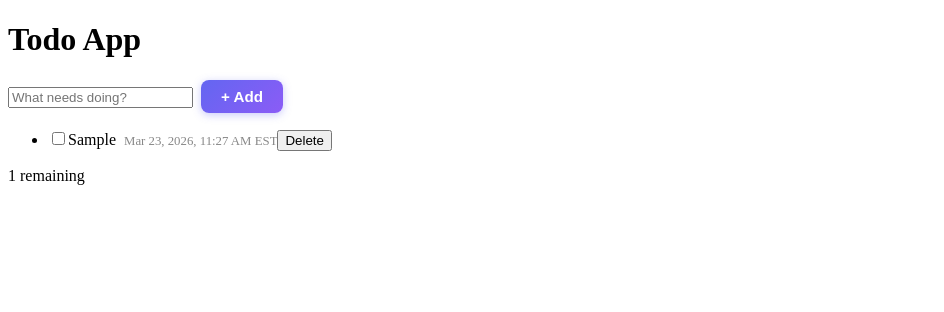
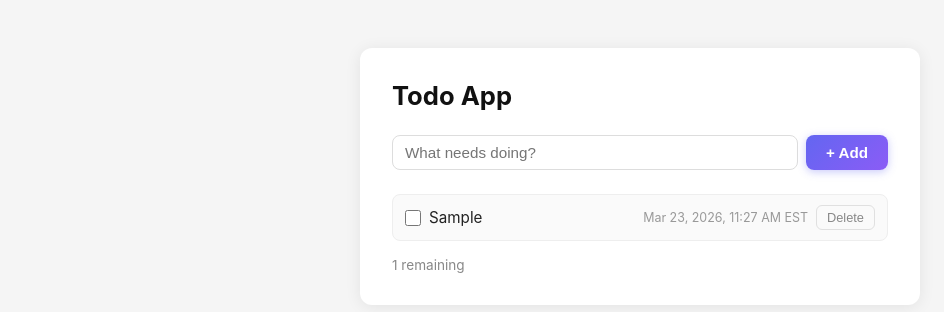
Before and after one commit to thedineshbabu/todo-app, a React (Vite) app: page / in a window 1280 px wide. Both pictures are taken after typing "Sample" into the empty fields and a click on the button "+ Add". Shown: the top 312 px of the page, without its empty margins (0-944 px from the left). Built offline with nearby package versions, Linux system fonts and the light colour scheme.

Commit message:
TASK-4: Apply Styles

```diff
--- /dev/null
+++ b/src/App.css
@@ -0,0 +1,115 @@
+* {
+  box-sizing: border-box;
+  margin: 0;
+  padding: 0;
+}
+
+body {
+  font-family: -apple-system, BlinkMacSystemFont, "Segoe UI", Roboto, sans-serif;
+  background: #f5f5f5;
+  color: #222;
+  min-height: 100vh;
+}
+
+.container {
+  max-width: 560px;
+  margin: 48px auto;
+  background: #fff;
+  border-radius: 12px;
+  padding: 32px;
+  box-shadow: 0 2px 16px rgba(0, 0, 0, 0.08);
+}
+
+h1 {
+  font-size: 1.6rem;
+  font-weight: 700;
+  margin-bottom: 24px;
+  color: #111;
+}
+
+.input-row {
+  display: flex;
+  gap: 8px;
+  margin-bottom: 24px;
+}
+
+.input-row input[type="text"] {
+  flex: 1;
+  padding: 8px 12px;
+  font-size: 0.95rem;
+  border: 1px solid #ddd;
+  border-radius: 8px;
+  outline: none;
+  transition: border-color 0.15s;
+}
+
+.input-row input[type="text"]:focus {
+  border-color: #6366f1;
+}
+
+ul {
+  list-style: none;
+  display: flex;
+  flex-direction: column;
+  gap: 8px;
+}
+
+li {
+  display: flex;
+  align-items: center;
+  gap: 8px;
+  padding: 10px 12px;
+  background: #fafafa;
+  border: 1px solid #eee;
+  border-radius: 8px;
+}
+
+li label {
+  display: flex;
+  align-items: center;
+  gap: 8px;
+  flex: 1;
+  cursor: pointer;
+  font-size: 0.95rem;
+}
+
+li label input[type="checkbox"] {
+  width: 16px;
+  height: 16px;
+  cursor: pointer;
+  accent-color: #6366f1;
+}
+
+li.completed label {
+  text-decoration: line-through;
+  color: #aaa;
+}
+
+.timestamp {
+  font-size: 0.78rem;
+  color: #999;
+  white-space: nowrap;
+}
+
+.delete-btn {
+  background: none;
+  border: 1px solid #e0e0e0;
+  border-radius: 6px;
+  padding: 4px 10px;
+  font-size: 0.8rem;
+  color: #888;
+  cursor: pointer;
+  transition: background 0.15s, color 0.15s;
+}
+
+.delete-btn:hover {
+  background: #fee2e2;
+  border-color: #fca5a5;
+  color: #dc2626;
+}
+
+.remaining {
+  margin-top: 16px;
+  font-size: 0.85rem;
+  color: #888;
+}
--- a/src/App.tsx
+++ b/src/App.tsx
@@ -1,4 +1,5 @@
 import { useState } from "react";
+import "./App.css";
 
 export default function App() {
   const [text, setText] = useState("");
@@ -40,13 +41,15 @@ export default function App() {
   const remaining = todos.filter((t) => !t.completed).length;
 
   return (
-    <div>
+    <div className="container">
       <h1>Todo App</h1>
-      <div>
+      <div className="input-row">
         <input
+          type="text"
           value={text}
           onChange={(e) => setText(e.target.value)}
           placeholder="What needs doing?"
+          onKeyDown={(e) => e.key === "Enter" && addTodo()}
         />
         <button
           type="button"
@@ -69,7 +72,6 @@ export default function App() {
               : "0 2px 8px rgba(99,102,241,0.35)",
             transform: addHovered ? "translateY(-1px)" : "translateY(0)",
             transition: "all 0.2s ease",
-            marginLeft: "8px",
           }}
         >
           + Add
@@ -77,7 +79,7 @@ export default function App() {
       </div>
       <ul>
         {todos.map((todo: any) => (
-          <li key={todo.id}>
+          <li key={todo.id} className={todo.completed ? "completed" : ""}>
             <label>
               <input
                 type="checkbox"
@@ -86,16 +88,14 @@ export default function App() {
               />
               {todo.text}
             </label>
-            <span style={{ fontSize: "0.8em", color: "#888", marginLeft: "8px" }}>
-              {todo.createdAt}
-            </span>
-            <button type="button" onClick={() => deleteTodo(todo.id)}>
+            <span className="timestamp">{todo.createdAt}</span>
+            <button type="button" className="delete-btn" onClick={() => deleteTodo(todo.id)}>
               Delete
             </button>
           </li>
         ))}
       </ul>
-      <p>{remaining} remaining</p>
+      <p className="remaining">{remaining} remaining</p>
     </div>
   );
 }
```
